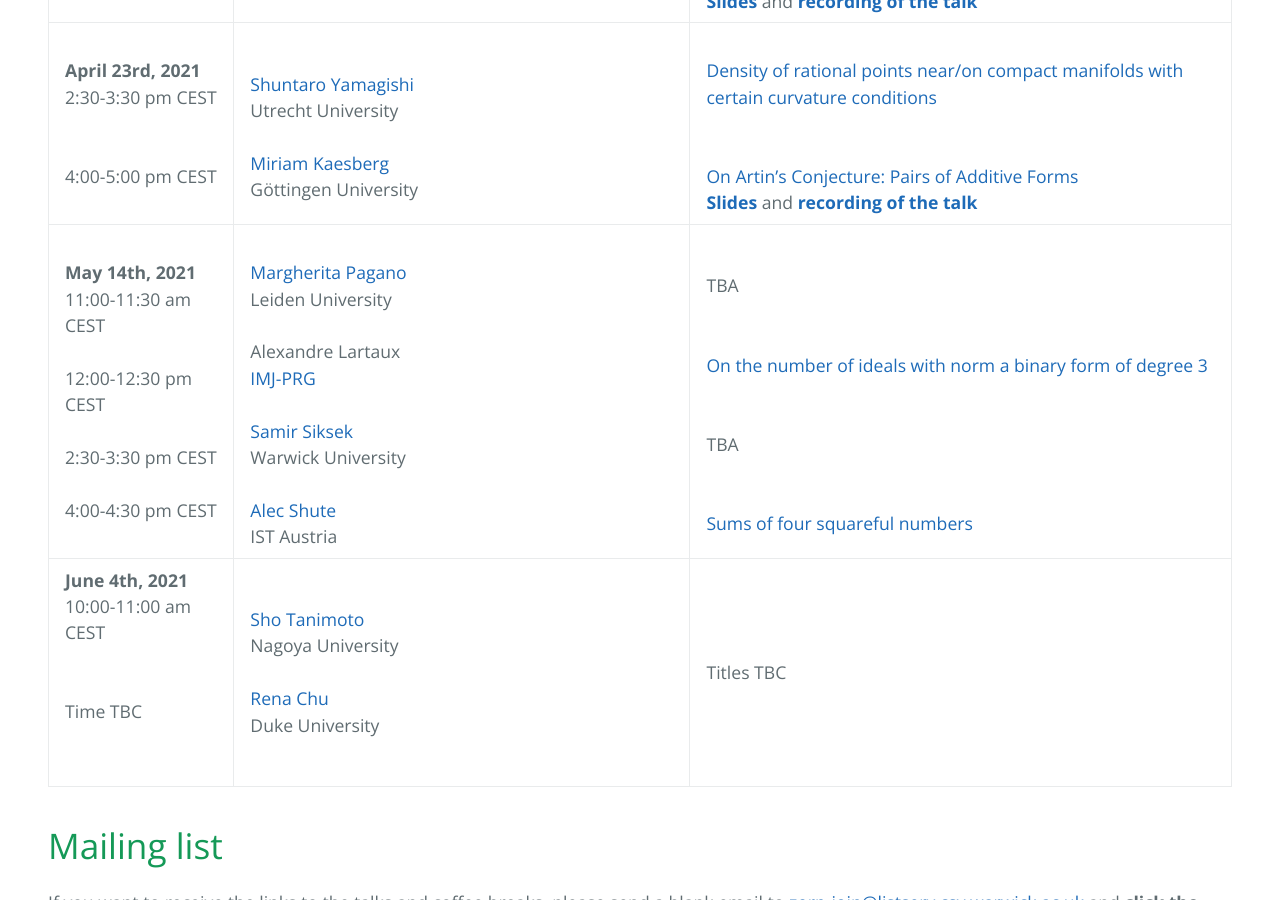
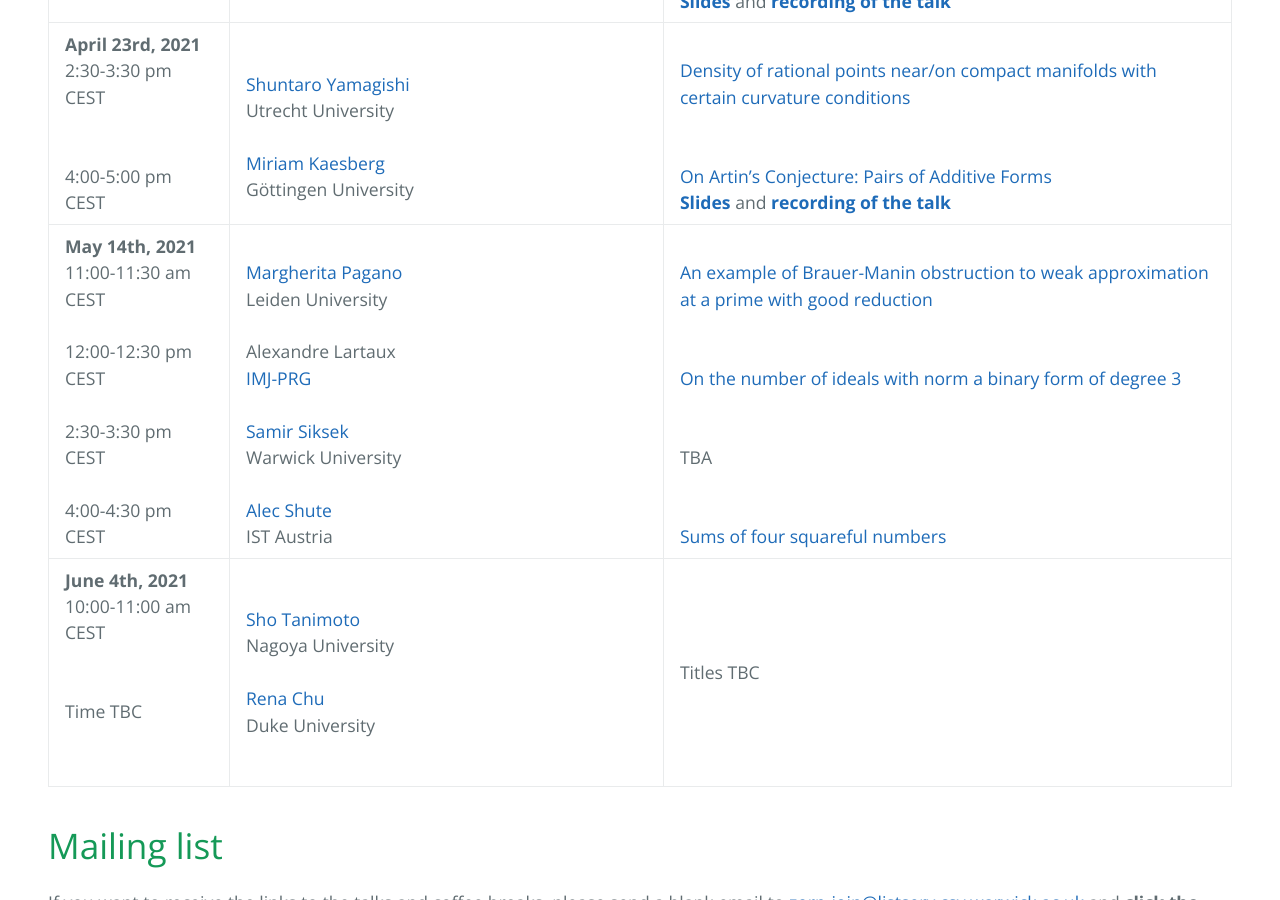
Before and after one commit to zoom-on-rational-points/zoom-on-rational-points.github.io, a Jekyll site: the page built from index.md, in a window 1280 px wide and 900 px high, scrolled down 1656 px. Built offline with Jekyll 4.4.1, drawn with Linux system fonts in a browser that asks for light colours; our own code applies the rules of GitHub Pages for plain Markdown files.

Commit message:
Update index.md

```diff
--- a/index.md
+++ b/index.md
@@ -18,7 +18,7 @@
 | **February 19th, 2021** <br>2:30-3:30 pm CET <br><br> <br> 4:00-5:00 pm CET <br>| <br><a href ="https://webusers.imj-prg.fr/ratko.darda">Ratko Darda</a> <br> Paris University (Paris 7) <br><br>   <a href="https://personal-homepages.mis.mpg.de/winter/">Rosa Winter</a> <br>Max Planck Institute for Mathematics in the Sciences (Leipzig) | <br><a href="https://zoom-on-rational-points.github.io/abstractRD">Manin conjecture for algebraic stacks</a><br><a href="slidesRD.pdf" style="font-weight:bold">Slides</a> and <a href="https://www.youtube.com/watch?v=ZJfP1TI6soQ" style="font-weight:bold">recording of the talk</a><br><br><a href="https://zoom-on-rational-points.github.io/abstractRW">Density of rational points on a family of del Pezzo surfaces of degree 1</a><br><a href="slidesRW.pdf" style="font-weight:bold">Slides</a> and <a href="https://www.youtube.com/watch?v=CdR8nMqoGoE" style="font-weight:bold">recording of the talk</a>|
 | **March 19th, 2021** <br>2:30-3:30 pm CET <br><br> <br> 4:00-5:00 pm CET <br> | <br><a href="https://sites.google.com/site/damarishomepage/">Damaris Schindler</a><br> G&ouml;ttingen University <br><br><a href="https://sites.google.com/a/uic.edu/ardahuseyindemirhan/">Arda Huseyin Demirhan</a><br> University of Illinois at Chicago | <br><a href="https://zoom-on-rational-points.github.io/abstractDS">Campana points on toric varieties</a><br> <a href="slidesDS.pdf" style="font-weight:bold">Slides</a><br><br> <a href="https://zoom-on-rational-points.github.io/abstractAD">Distribution of Rational Points on Toric Varieties: A Multi-Height Approach</a><br> <a href="slidesAD.pdf" style="font-weight:bold">Slides</a> and <a href="https://www.youtube.com/watch?v=W7ImcXOykro&ab_channel=EfthymiosSofos" style="font-weight:bold">recording of the talk</a>|
 | **April 23rd, 2021** <br>2:30-3:30 pm CEST <br><br> <br> 4:00-5:00 pm CEST <br> | <br><a href="https://www.uu.nl/staff/SYamagishi">Shuntaro Yamagishi</a><br> Utrecht University <br><br><a href="https://sites.google.com/view/miriam-kaesberg/home">Miriam Kaesberg</a><br> G&ouml;ttingen University | <br><a href="https://zoom-on-rational-points.github.io/abstractSY">Density of rational points near/on compact manifolds with certain curvature conditions</a><br><br><br><a href="https://zoom-on-rational-points.github.io/abstractMK">On Artin's Conjecture: Pairs of Additive Forms</a><br> <a href="slidesMK.pdf" style="font-weight:bold">Slides</a> and <a href="https://www.youtube.com/watch?v=Xo5pMUckwgo&feature=youtu.be" style="font-weight:bold">recording of the talk</a>|
-| **May 14th, 2021** <br>11:00-11:30 am CEST <br><br>12:00-12:30 pm CEST<br><br>2:30-3:30 pm CEST<br><br>4:00-4:30 pm CEST <br>| <br><a href="https://www.universiteitleiden.nl/en/staffmembers/margherita-pagano#tab-1">Margherita Pagano</a><br> Leiden University <br><br>Alexandre Lartaux<br><a href="https://www.imj-prg.fr">IMJ-PRG</a><br><br><a href="https://homepages.warwick.ac.uk/staff/S.Siksek/">Samir Siksek</a><br>Warwick University<br><br><a href="https://ist.ac.at/en/research/browning-group/">Alec Shute</a><br>IST Austria  |<br> TBA <br><br><br> <a href="https://zoom-on-rational-points.github.io/abstractAL"> On the number of ideals with norm a binary form of degree 3</a> <br><br><br> TBA <br><br><br> <a href="https://zoom-on-rational-points.github.io/abstractAS">Sums of four squareful numbers</a>|
+| **May 14th, 2021** <br>11:00-11:30 am CEST <br><br>12:00-12:30 pm CEST<br><br>2:30-3:30 pm CEST<br><br>4:00-4:30 pm CEST <br>| <br><a href="https://www.universiteitleiden.nl/en/staffmembers/margherita-pagano#tab-1">Margherita Pagano</a><br> Leiden University <br><br>Alexandre Lartaux<br><a href="https://www.imj-prg.fr">IMJ-PRG</a><br><br><a href="https://homepages.warwick.ac.uk/staff/S.Siksek/">Samir Siksek</a><br>Warwick University<br><br><a href="https://ist.ac.at/en/research/browning-group/">Alec Shute</a><br>IST Austria  |<br> <a href="https://zoom-on-rational-points.github.io/abstractMP">An example of Brauer-Manin obstruction to weak approximation at a prime with good reduction</a> <br><br><br> <a href="https://zoom-on-rational-points.github.io/abstractAL"> On the number of ideals with norm a binary form of degree 3</a> <br><br><br> TBA <br><br><br> <a href="https://zoom-on-rational-points.github.io/abstractAS">Sums of four squareful numbers</a>|
 | **June 4th, 2021** <br>10:00-11:00 am CEST <br><br><br> Time TBC<br><br><br>| <a href="https://shotanimoto.wordpress.com">Sho Tanimoto</a><br> Nagoya University <br><br><a href="https://scholars.duke.edu/person/rena.chu">Rena Chu</a><br>Duke University |  Titles TBC|
 
 
```
